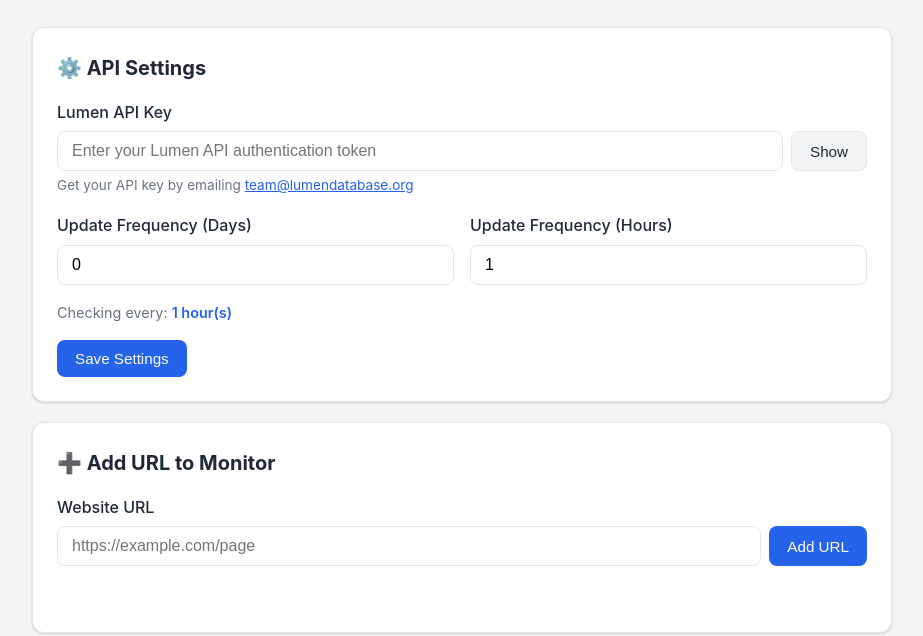
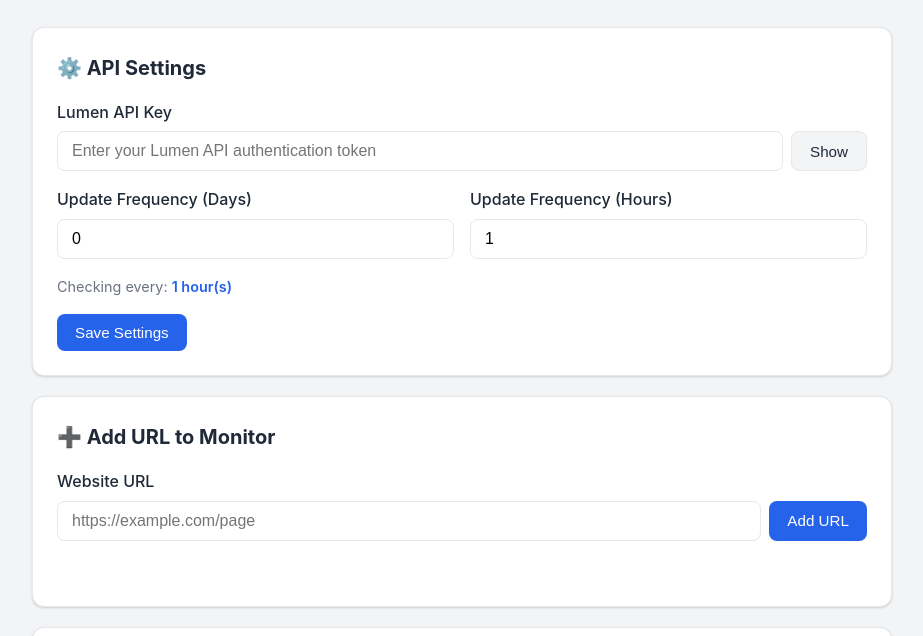
Before and after one commit to seo2020job-dotcom/Lumen-URL-Abuse-Monitor, a plain HTML site: page index.html in a window 1280 px wide. Shown: the part 148-784 px from the top of the page, without its empty margins (178-1101 px from the left). Drawn offline with Linux system fonts and the light colour scheme.

Commit message:
Remove API key request instruction
Removed the instruction to email for the API key.

```diff
--- a/index.html
+++ b/index.html
@@ -23,7 +23,6 @@
                         <input type="password" id="api-key" placeholder="Enter your Lumen API authentication token">
                         <button type="button" id="toggle-key" class="btn btn-secondary">Show</button>
                     </div>
-                    <small>Get your API key by emailing <a href="mailto:team@lumendatabase.org">team@lumendatabase.org</a></small>
                 </div>
 
                 <div class="form-row">
```
